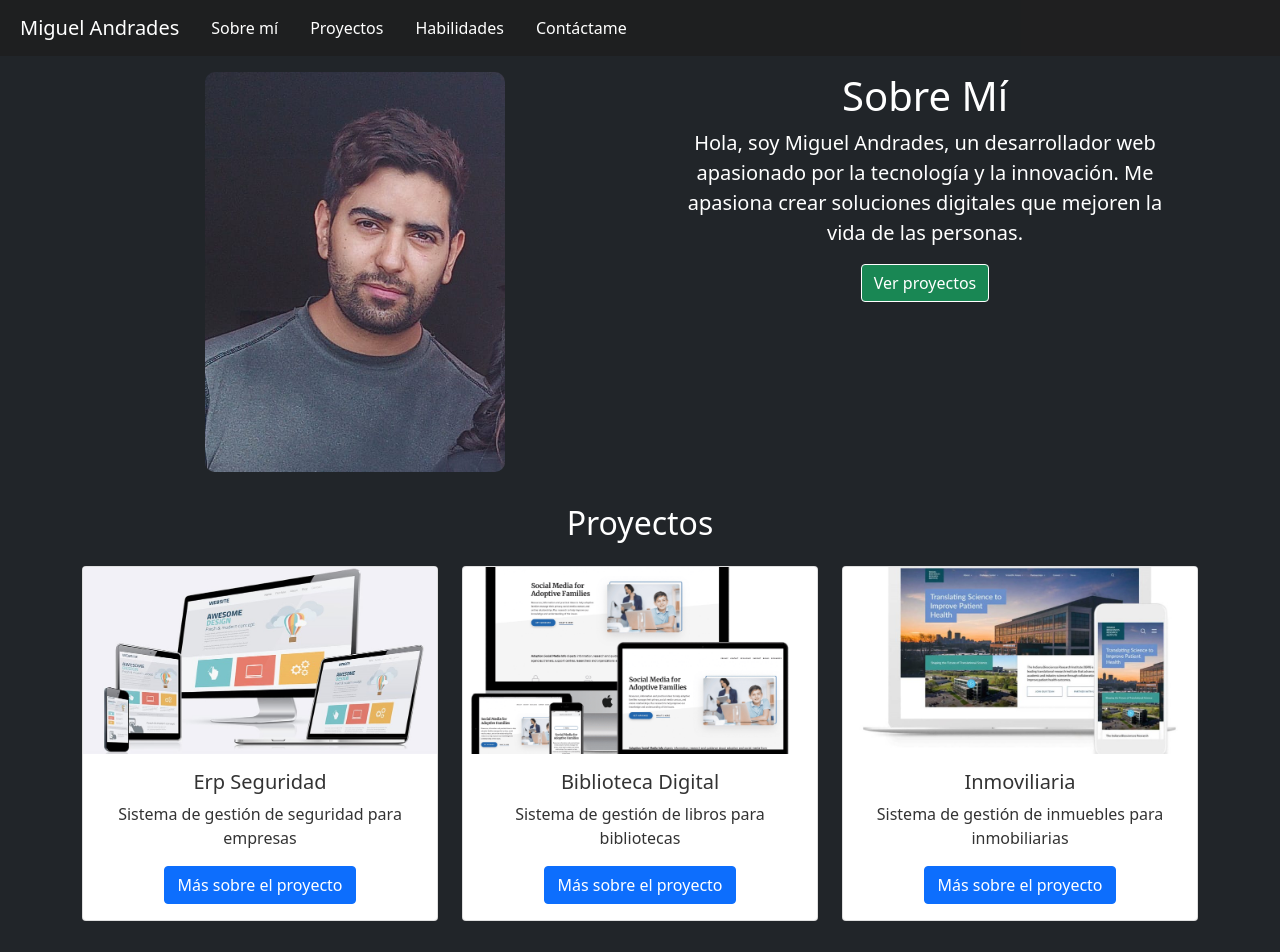
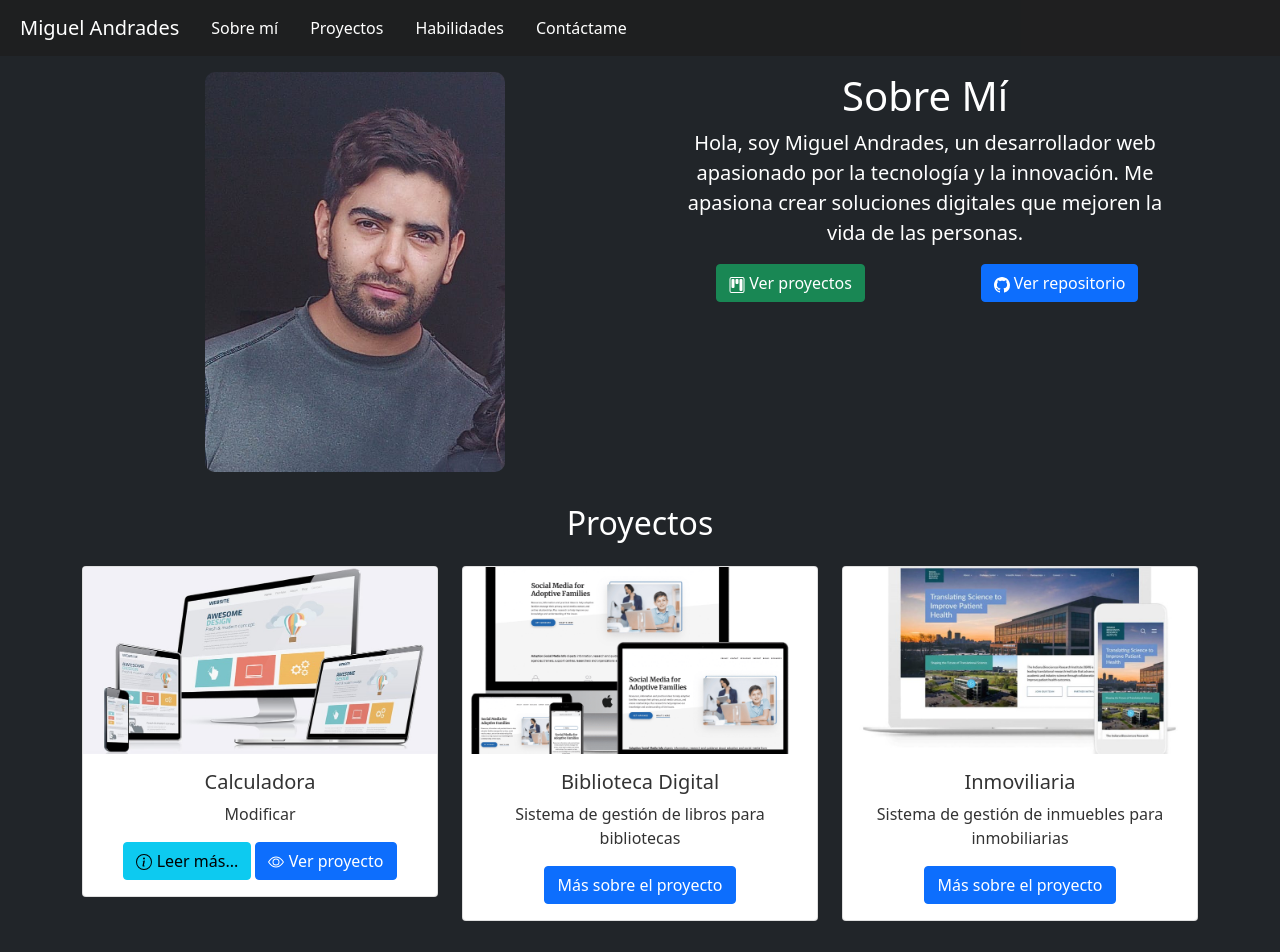
Before and after one commit to MikeChile/portafolio, a website: page index.html in a window 1280 px wide. Shown: the top 952 px of the page. Drawn offline with nearby package versions, Linux system fonts and the light colour scheme.

Commit message:
cambios en el main y proyectos

```diff
--- a/index.html
+++ b/index.html
@@ -19,7 +19,7 @@
         <!-- Encabezado del portafolio -->
         <header class="fixed-top">
             <div>
-                <nav class="navbar nav-masthead justify-content-end p-2 navbar-expand-lg">
+                <nav class="navbar nav-masthead justify-content-end text-center p-2 navbar-expand-lg">
                     <div class="container-fluid">
                         <a class="navbar-brand" href="#">
                             Miguel Andrades
@@ -55,9 +55,30 @@
                             innovación. Me apasiona crear soluciones digitales que mejoren la vida de las
                             personas.
                         </p>
-                        <p class="lead">
-                            <a href="#proyectos" class="btn btn-success border-white"> Ver proyectos</a>
-                        </p>
+                        <div class="row">
+                            <div class="col-12 col-md-6">
+                                <p class="lead">
+                                    <a href="#proyectos" class="btn btn-success">
+                                        <svg xmlns="http://www.w3.org/2000/svg" width="16" height="16" fill="currentColor" class="bi bi-kanban" viewBox="0 0 16 16">
+                                            <path d="M13.5 1a1 1 0 0 1 1 1v12a1 1 0 0 1-1 1h-11a1 1 0 0 1-1-1V2a1 1 0 0 1 1-1zm-11-1a2 2 0 0 0-2 2v12a2 2 0 0 0 2 2h11a2 2 0 0 0 2-2V2a2 2 0 0 0-2-2z"/>
+                                            <path d="M6.5 3a1 1 0 0 1 1-1h1a1 1 0 0 1 1 1v3a1 1 0 0 1-1 1h-1a1 1 0 0 1-1-1zm-4 0a1 1 0 0 1 1-1h1a1 1 0 0 1 1 1v7a1 1 0 0 1-1 1h-1a1 1 0 0 1-1-1zm8 0a1 1 0 0 1 1-1h1a1 1 0 0 1 1 1v10a1 1 0 0 1-1 1h-1a1 1 0 0 1-1-1z"/>
+                                          </svg>
+
+                                        Ver proyectos
+                                    </a>
+                                </p>
+                            </div>
+                            <div class="col-12 col-md-6">
+                                <p class="lead">
+                                    <a target="_blank" href="https://github.com/MikeChile" class="btn btn-primary">
+                                        <svg xmlns="http://www.w3.org/2000/svg" width="16" height="16" fill="currentColor" class="bi bi-github" viewBox="0 0 16 16">
+                                            <path d="M8 0C3.58 0 0 3.58 0 8c0 3.54 2.29 6.53 5.47 7.59.4.07.55-.17.55-.38 0-.19-.01-.82-.01-1.49-2.01.37-2.53-.49-2.69-.94-.09-.23-.48-.94-.82-1.13-.28-.15-.68-.52-.01-.53.63-.01 1.08.58 1.23.82.72 1.21 1.87.87 2.33.66.07-.52.28-.87.51-1.07-1.78-.2-3.64-.89-3.64-3.95 0-.87.31-1.59.82-2.15-.08-.2-.36-1.02.08-2.12 0 0 .67-.21 2.2.82.64-.18 1.32-.27 2-.27s1.36.09 2 .27c1.53-1.04 2.2-.82 2.2-.82.44 1.1.16 1.92.08 2.12.51.56.82 1.27.82 2.15 0 3.07-1.87 3.75-3.65 3.95.29.25.54.73.54 1.48 0 1.07-.01 1.93-.01 2.2 0 .21.15.46.55.38A8.01 8.01 0 0 0 16 8c0-4.42-3.58-8-8-8"/>
+                                          </svg>
+                                    Ver repositorio</a>
+                                </p>
+                            </div>
+                        </div>
+
                     </main>
                 </div>
 
@@ -74,15 +95,25 @@
                             <!-- proyecto 1 -->
                             <div class="col-12 col-md-4 mb-2">
                                 <div class="card">
-                                    <img src="assets/img/pro1.jpg" class="card-img-top" alt="Erp Seguridad">
+                                    <img src="assets/img/pro1.jpg" class="card-img-top" alt="Calculadora">
                                     <div class="card-body">
-                                        <h5 class="card-title">Erp Seguridad</h5>
-                                        <p class="card-text">Sistema de gestión de seguridad para empresas</p>
+                                        <h5 class="card-title">Calculadora</h5>
+                                        <p class="card-text">Modificar</p>
 
-                                        <button type="button" class="btn btn-primary" data-bs-toggle="modal"
+                                        <button type="button" class="btn btn-info" data-bs-toggle="modal"
                                             data-bs-target="#modalProyecto1">
-                                            Más sobre el proyecto
+                                            <svg xmlns="http://www.w3.org/2000/svg" width="16" height="16" fill="currentColor" class="bi bi-info-circle" viewBox="0 0 16 16">
+                                                <path d="M8 15A7 7 0 1 1 8 1a7 7 0 0 1 0 14m0 1A8 8 0 1 0 8 0a8 8 0 0 0 0 16"/>
+                                                <path d="m8.93 6.588-2.29.287-.082.38.45.083c.294.07.352.176.288.469l-.738 3.468c-.194.897.105 1.319.808 1.319.545 0 1.178-.252 1.465-.598l.088-.416c-.2.176-.492.246-.686.246-.275 0-.375-.193-.304-.533zM9 4.5a1 1 0 1 1-2 0 1 1 0 0 1 2 0"/>
+                                              </svg>
+                                            Leer más...
                                         </button>
+                                        <a href="https://mikechile.github.io/calculadora/" target="_blank" class="btn btn-primary">
+                                            <svg xmlns="http://www.w3.org/2000/svg" width="16" height="16" fill="currentColor" class="bi bi-eye" viewBox="0 0 16 16">
+                                                <path d="M16 8s-3-5.5-8-5.5S0 8 0 8s3 5.5 8 5.5S16 8 16 8M1.173 8a13 13 0 0 1 1.66-2.043C4.12 4.668 5.88 3.5 8 3.5s3.879 1.168 5.168 2.457A13 13 0 0 1 14.828 8q-.086.13-.195.288c-.335.48-.83 1.12-1.465 1.755C11.879 11.332 10.119 12.5 8 12.5s-3.879-1.168-5.168-2.457A13 13 0 0 1 1.172 8z"/>
+                                                <path d="M8 5.5a2.5 2.5 0 1 0 0 5 2.5 2.5 0 0 0 0-5M4.5 8a3.5 3.5 0 1 1 7 0 3.5 3.5 0 0 1-7 0"/>
+                                              </svg>
+                                              Ver proyecto</a>
                                     </div>
                                 </div>
                             </div>
@@ -93,31 +124,14 @@
                                 <div class="modal-dialog  modal-lg">
                                     <div class="modal-content">
                                         <div class="modal-header">
-                                            <h5 class="modal-title" id="exampleModalLabel">Erp Seguridad</h5>
+                                            <h5 class="modal-title" id="exampleModalLabel">Calculadora</h5>
                                             <button type="button" class="btn-close" data-bs-dismiss="modal"
                                                 aria-label="Close"></button>
                                         </div>
                                         <div class="modal-body">
-                                            <p>El proyecto Erp Seguridad es un sistema de gestión de seguridad integral
-                                                diseñado para empresas que buscan proteger sus activos, información y
-                                                empleados de manera efectiva. Este sistema ofrece una plataforma
-                                                completa para la gestión de seguridad, incluyendo control de acceso,
-                                                monitoreo de cámaras de seguridad, gestión de incidentes, análisis de
-                                                riesgos y cumplimiento de normativas.
+                                            <p>pronto mas info
                                             </p>
-                                            <p>
-                                                Con Erp Seguridad, las empresas pueden centralizar la gestión de su
-                                                seguridad en una sola plataforma, lo que les permite tener una visión
-                                                clara y completa de su situación de seguridad en tiempo real. El sistema
-                                                también ofrece herramientas de análisis y reportes para ayudar a las
-                                                empresas a identificar áreas de mejora y tomar decisiones informadas.
-                                            </p>
-                                            <p>
-                                                Además, Erp Seguridad es altamente personalizable y puede ser adaptado a
-                                                las necesidades específicas de cada empresa, lo que lo hace ideal para
-                                                empresas de todos los tamaños y sectores. Nuestro equipo de expertos en
-                                                seguridad trabajará con usted para diseñar y implementar una solución
-                                                que se ajuste a sus necesidades y presupuesto.</p>
+
                                         </div>
                                         <div class="modal-footer">
                                             <button type="button" class="btn btn-secondary"
--- a/package.json
+++ b/package.json
@@ -9,6 +9,7 @@
   "author": "Miguel Andrades",
   "license": "ISC",
   "dependencies": {
-    "bootstrap": "^5.0.2"
+    "bootstrap": "^5.0.2",
+    "bootstrap-icons": "^1.11.3"
   }
 }
```
Also changed, not shown: 1 other file.
